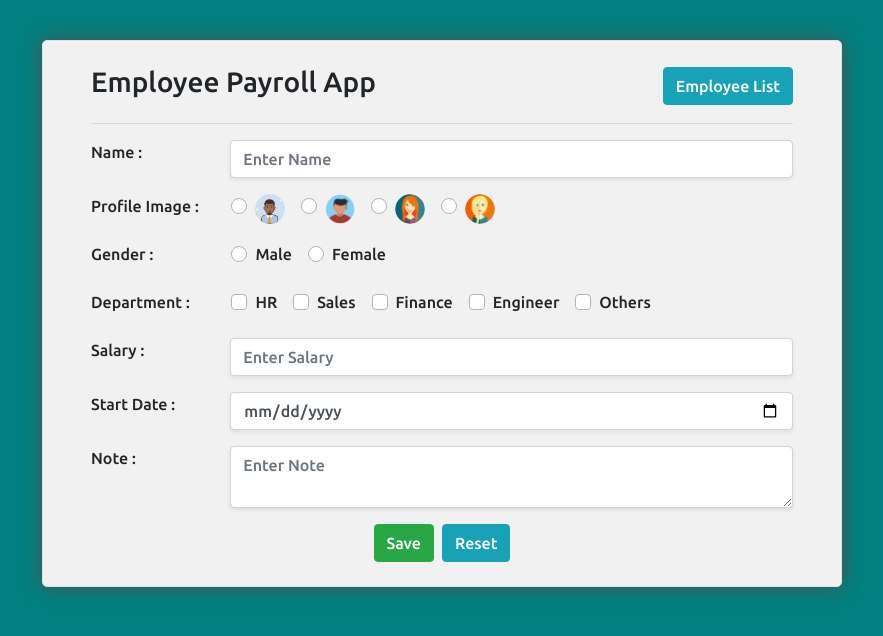
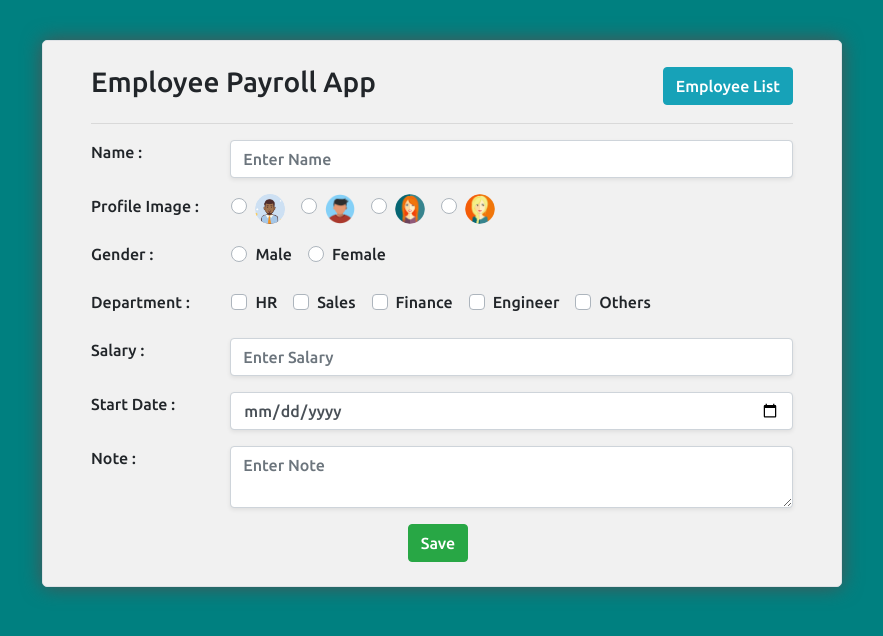
Before and after one commit to Manoj3000/EmployeePayrollReactApp, a React (Create React App) app: page /edit/1 in a window 1280 px wide. Shown: the top 636 px of the page, without its empty margins (198-1081 px from the left). Built offline with nearby package versions, Linux system fonts and the light colour scheme.

Commit message:
Hide reset button on edit route

```diff
--- a/src/Components/EmployeeFrom.js
+++ b/src/Components/EmployeeFrom.js
@@ -192,7 +192,7 @@ function EmployeeFrom({ employeesArr, setEmployeesArr }) {
 
                     <div className="text-center">
                         <button className="btn btn-success mr-2" type="submit">Save</button>
-                        <button className="btn btn-info" type="reset" onClick={resetForm}>Reset</button>
+                        { params.id ? "" : <button className="btn btn-info" type="reset" onClick={resetForm}>Reset</button> }
                     </div>
 
                 </form>
```
